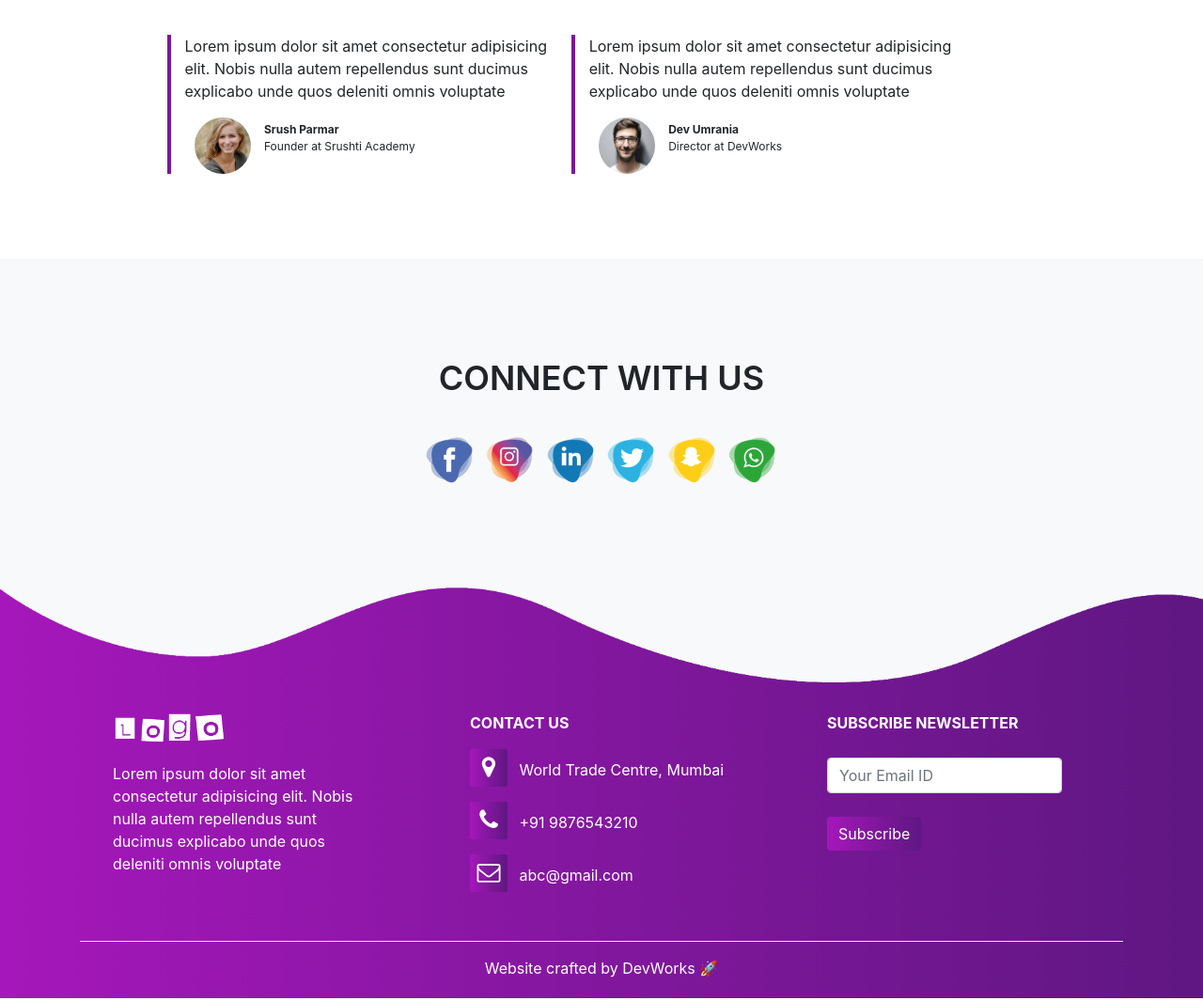
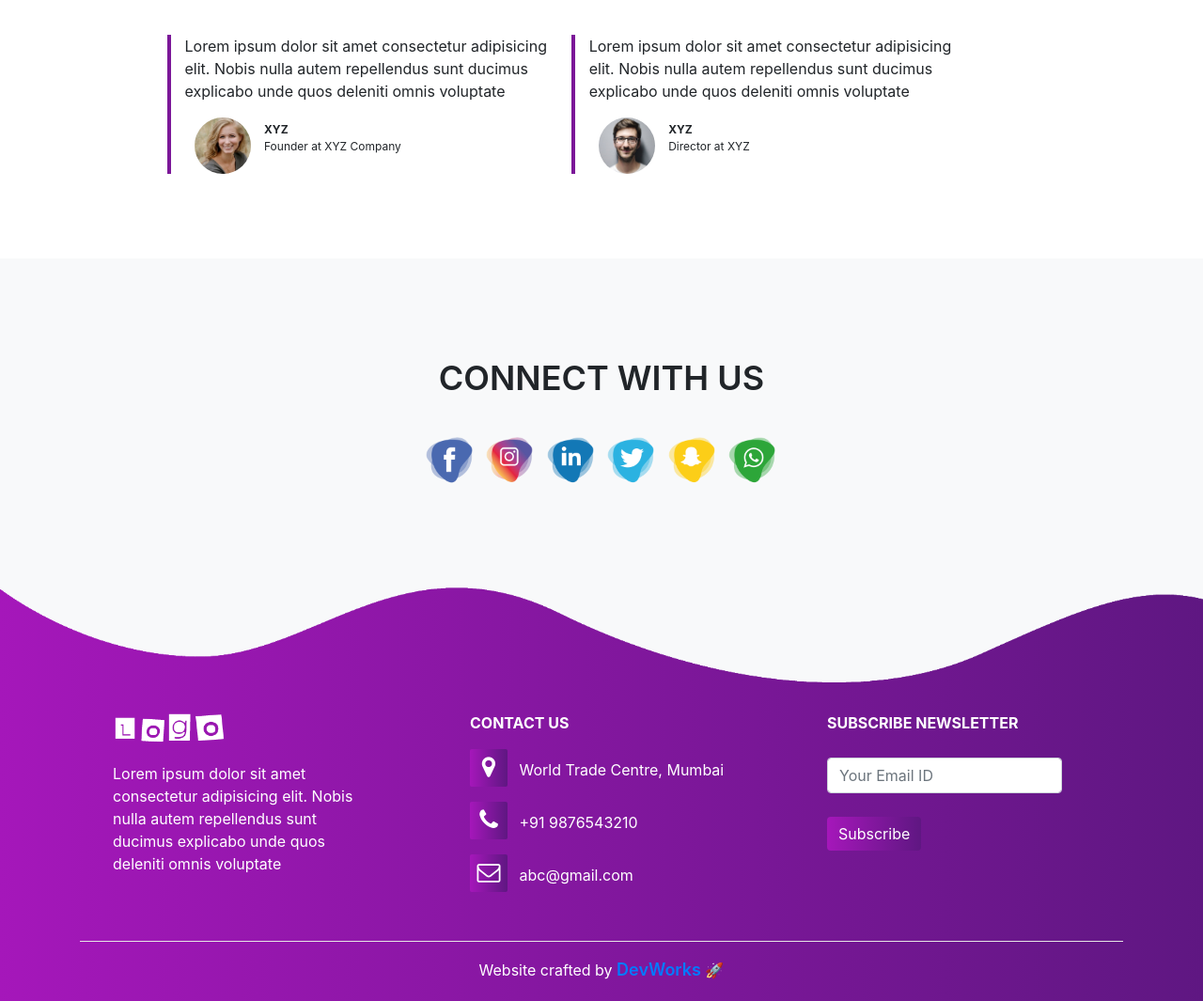
Before and after one commit to deven10/Bootstrap_Website, a plain HTML site: page index.html in a window 1280 px wide. Shown: the part 2140-3205 px from the top of the page at 94% size. Drawn offline with nearby package versions, Linux system fonts and the light colour scheme.

Commit message:
added portfolio link

```diff
--- a/index.html
+++ b/index.html
@@ -125,13 +125,13 @@
         <div class="col-md-5 testimonials">
           <p>Lorem ipsum dolor sit amet consectetur adipisicing elit. Nobis nulla autem repellendus sunt ducimus explicabo unde quos deleniti omnis voluptate</p>
           <img src="./images/user1.jpg" alt="">
-          <p class="user-details"><b>Srush Parmar</b></br> Founder at Srushti Academy</p>
+          <p class="user-details"><b>XYZ</b></br> Founder at XYZ Company</p>
         </div>
 
         <div class="col-md-5 testimonials">
           <p>Lorem ipsum dolor sit amet consectetur adipisicing elit. Nobis nulla autem repellendus sunt ducimus explicabo unde quos deleniti omnis voluptate</p>
           <img src="./images/user2.jpg" alt="">
-          <p class="user-details"><b>Dev Umrania</b></br> Director at DevWorks</p>
+          <p class="user-details"><b>XYZ</b></br> Director at XYZ</p>
         </div>
       </div>
     </div>
@@ -176,7 +176,7 @@
           </div>
         </div>
         <hr />
-          <p class="copyrights">Website crafted by DevWorks 🚀</p>
+          <p class="copyrights">Website crafted by <a class="portfolio-link" target="_blank" href="https://deven-portfolio.netlify.app/">DevWorks</a> 🚀</p>
       </div>
     </section>
 </body>
--- a/style.css
+++ b/style.css
@@ -256,3 +256,15 @@ hr{
     padding-bottom: 20px;
     text-align: center;
 }
+
+/* Portfolio Link */
+
+.portfolio-link{
+    text-decoration: none;
+    transition: .3s ease;
+    font-weight: 600;
+    font-size: 18px;
+}
+.portfolio-link:hover{
+    color: #fff;
+}
```
